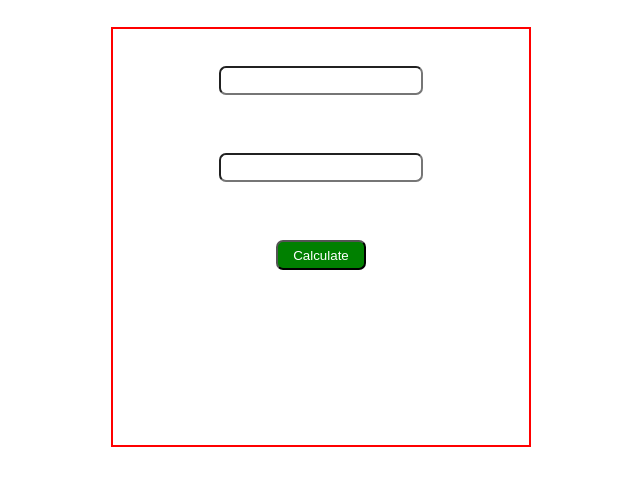
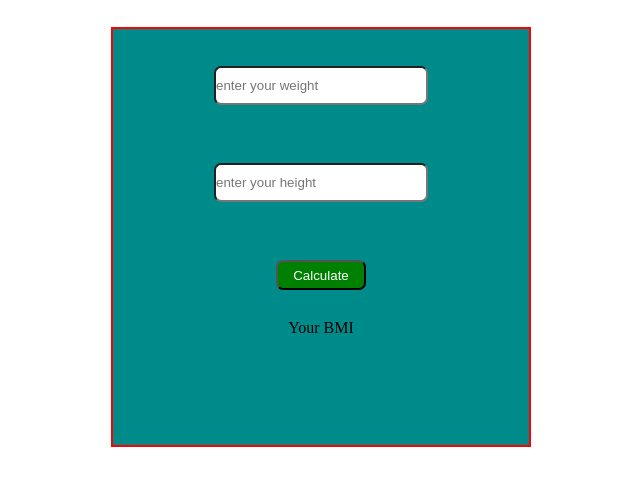
Before and after one commit to ahmad123jamal/classTask06-BMI-CALCULATOR, a plain HTML site: page index.html in a window 1280 px wide. Shown: the part 50-536 px from the top of the page, without its empty margins (319-959 px from the left). Drawn offline with Linux system fonts and the light colour scheme.

Commit message:
script file are added and get element from html

```diff
--- a/index.html
+++ b/index.html
@@ -10,15 +10,19 @@
     <h1>BMI CALCULATOR</h1>
     <div id="main-cont">
 
-        <input type="number" name="weight" id="weight" placeholder="">
+        <input type="number" name="weight" id="weight" placeholder="enter your weight">
 
 
-        <input type="text" name="height" id="height" placeholder="">
+        <input type="text" name="height" id="height" placeholder="enter your height">
 
 
 
         <button id="calculate">Calculate</button>
 
+        <div id="display-msg">
+            <p>Your BMI</p>
+            <p class="msg"></p>
+        </div>
 
     </div>
 </body>
--- a/script.js
+++ b/script.js
@@ -0,0 +1,4 @@
+var weight = document.getElementById("weight");
+var height = document.getElementById("height");
+
+var btn = document.getElementById("calculate");
--- a/style.css
+++ b/style.css
@@ -18,18 +18,19 @@ h1 {
     border: 2px solid red;
     padding: 8px;
     margin-top: 30px;
+    background-color: darkcyan;
 }
 
 #weight {
-    width: 200px;
-    height: 25px;
+    width: 210px;
+    height: 35px;
     border-radius: 7px;
     margin: 29px;
 }
 
 #height {
-    width: 200px;
-    height: 25px;
+    width: 210px;
+    height: 35px;
     border-radius: 7px;
     margin: 29px;
 }
```
